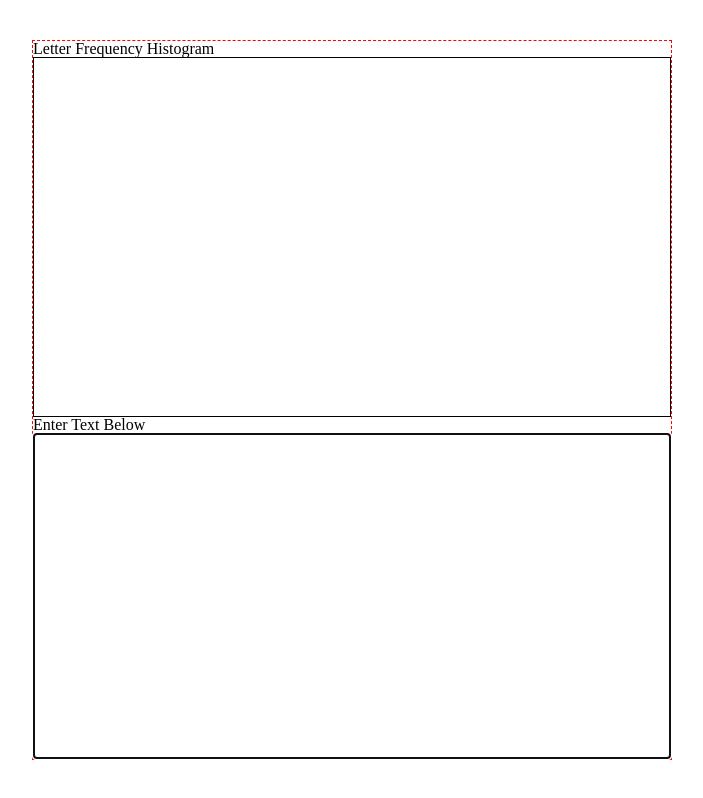
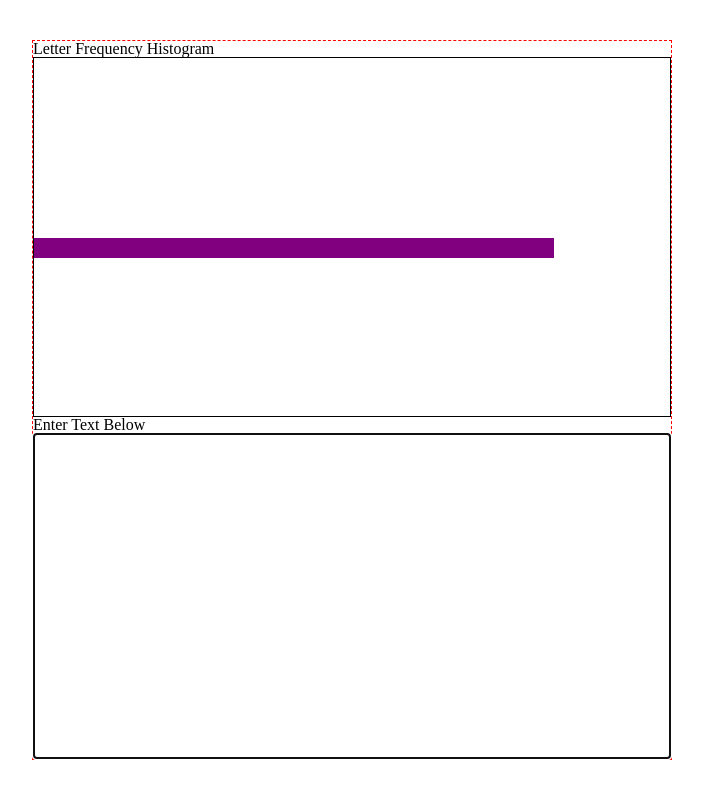
Before and after one commit to werronense/letters-histogram, a plain HTML site: page index.html in a window 1280 px wide. Shown: the whole page, without its empty margins (288-991 px from the left). Drawn offline with nearby package versions, Linux system fonts and the light colour scheme.

Commit message:
Update svg chart layout
Corrected issue with translation function for g elements so that all
bars now display adjacent to one another. Temporary values assigned to
rects for testing.

```diff
--- a/main.css
+++ b/main.css
@@ -70,11 +70,6 @@ div {
   height: 45vh;
 }
 
-#display > svg {
-  height: 100%;
-  width: 100%;
-}
-
 svg rect {
   fill: purple;
 }
--- a/main.js
+++ b/main.js
@@ -14,8 +14,7 @@ document.addEventListener("DOMContentLoaded", () => {
 
   // create data object
   const data = {
-    // define a getter method to return the histogram values in
-    // alphabetical order
+    // define a getter method to return the histogram values alphabetically
     get frequencies() {
       const orderedValues = [];
 
@@ -35,13 +34,29 @@ document.addEventListener("DOMContentLoaded", () => {
   const input = document.querySelector("#input");
 
   // d3 code for the histogram
+  const barWidth = 20;
+  const height = 200;
+  const width = 26 * barWidth;
+  const y = d3.scaleLinear()
+      .domain([0, 100])
+      .range([height, 0]);
   const display = d3.select("#display");
-  const chart = display.append("svg");
+  const chart = display.append("svg")
+      .attr("height", height)
+      .attr("width", width);
   const bar = chart.selectAll("g")
       .data(data.frequencies)
-      .enter().append("g");
+      .enter().append("g")
+      .attr("transform", (d, i) => "translate(" + i * barWidth + ", 0)");
 
-  // define functions
+  bar.append("rect")
+      //.attr("y", d => y(d))
+      .attr("y", y(10)) // temp test value
+      //.attr("height", d => d / 100)
+      .attr("height", height - y(10)) // temp test value
+      .attr("width", barWidth);
+
+  // define functions for event listenter
   function makeLettersArray(string) {
     return string.toLowerCase().split("").filter(
         letter => /[a-z]/.test(letter)
```
